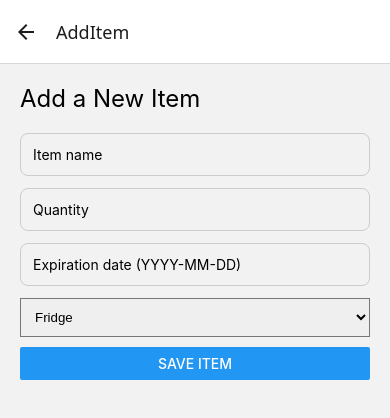
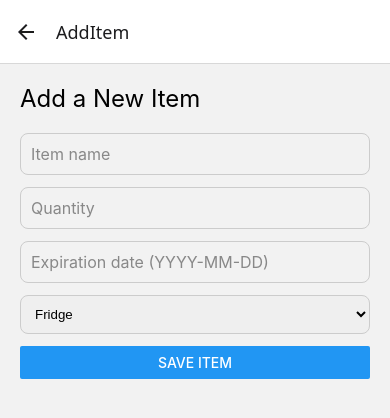
Before and after one commit to Echo294/Fridgify, a React Native app: screen /AddItem in a window 390 px wide. Shown: the top 418 px of the page. Built offline with nearby package versions, Linux system fonts and the light colour scheme.

Commit message:
Fixed the weird grey text on mobile issue and added a few more styling choices. Added a black text file so I can reuse it with whatever I want so I can change the text for everything all at once

```diff
--- a/package.json
+++ b/package.json
@@ -3,11 +3,13 @@
   "version": "1.0.0",
   "dependencies": {
     "@expo/ui": "~56.0.18",
+    "@react-native-picker/picker": "2.11.4",
     "@react-navigation/native": "^7.3.3",
     "@react-navigation/native-stack": "^7.17.5",
     "@supabase/supabase-js": "^2.108.2",
     "expo": "~56.0.12",
     "expo-constants": "~56.0.18",
+    "expo-dev-client": "~56.0.20",
     "expo-device": "~56.0.4",
     "expo-font": "~56.0.7",
     "expo-glass-effect": "~56.0.4",
@@ -26,8 +28,7 @@
     "react-native-safe-area-context": "~5.7.0",
     "react-native-screens": "4.25.2",
     "react-native-web": "~0.21.0",
-    "react-native-worklets": "0.8.3",
-    "@react-native-picker/picker": "2.11.4"
+    "react-native-worklets": "0.8.3"
   },
   "devDependencies": {
     "@types/react": "~19.2.2",
--- /dev/null
+++ b/src/components/AppTextInput.tsx
@@ -0,0 +1,30 @@
+import { StyleProp, TextInput, TextInputProps, TextStyle } from "react-native";
+
+interface AppTextInputProps extends TextInputProps {
+  style?: StyleProp<TextStyle>;
+  placeholderTextColor?: string;
+}
+
+export default function AppTextInput({
+  style,
+  placeholderTextColor,
+  ...props
+}: AppTextInputProps) {
+  return (
+    <TextInput
+      {...props}
+      style={[
+        {
+          color: "black", // fixes white text issue
+          borderWidth: 1,
+          borderColor: "#ccc",
+          padding: 10,
+          borderRadius: 8,
+          fontSize: 16,
+        },
+        style,
+      ]}
+      placeholderTextColor={placeholderTextColor || "#888"}
+    />
+  );
+}
--- a/src/screens/AddItemScreen.tsx
+++ b/src/screens/AddItemScreen.tsx
@@ -1,7 +1,8 @@
 import { Picker } from "@react-native-picker/picker";
 import { useState } from "react";
-import { Button, StyleSheet, Text, TextInput, View } from "react-native";
+import { Button, StyleSheet, Text, View } from "react-native";
 import { supabase } from "../../supabase/supabase";
+import AppTextInput from "../components/AppTextInput";
 
 export default function AddItemScreen() {
   const [name, setName] = useState("");
@@ -10,9 +11,6 @@ export default function AddItemScreen() {
   const [expiration, setExpiration] = useState("");
   const [location, setLocation] = useState("fridge");
 
-  //this bit of code handles saving the new item in the database
-  //tells is what table to write to, what info it needs to insert
-  //waits fot the request from supabase, than returns the result
   const handleSave = async () => {
     const { data, error } = await supabase
       .from("items")
@@ -27,8 +25,6 @@ export default function AddItemScreen() {
       ])
       .select();
 
-    //throws up an error is something goes wrong, or saves the item and says it was successful
-
     if (error) {
       console.log("Error saving that item:", error);
       alert("Error saving that item. Please try again." + error.message);
@@ -36,7 +32,6 @@ export default function AddItemScreen() {
       console.log("Item saved successfully:", data);
       alert("Item saved successfully.");
 
-      //clears form after successful save
       setName("");
       setQuantity("");
       setCategory("");
@@ -44,37 +39,36 @@ export default function AddItemScreen() {
     }
   };
 
-  //this is just the styling of the form and all of the buttons
   return (
     <View style={styles.container}>
       <Text style={styles.title}>Add a New Item</Text>
 
-      <TextInput
-        style={styles.input}
+      <AppTextInput
         placeholder="Item name"
         value={name}
         onChangeText={setName}
+        style={styles.input}
       />
 
-      <TextInput
-        style={styles.input}
+      <AppTextInput
         placeholder="Quantity"
         value={quantity}
         onChangeText={setQuantity}
         keyboardType="numeric"
+        style={styles.input}
       />
 
-      <TextInput
-        style={styles.input}
+      <AppTextInput
         placeholder="Expiration date (YYYY-MM-DD)"
         value={expiration}
         onChangeText={setExpiration}
+        style={styles.input}
       />
 
       <Picker
         selectedValue={location}
         onValueChange={setLocation}
-        style={{ borderWidth: 1, padding: 10, marginBottom: 10 }}
+        style={styles.picker}
       >
         <Picker.Item label="Fridge" value="fridge" />
         <Picker.Item label="Freezer" value="freezer" />
@@ -90,10 +84,13 @@ const styles = StyleSheet.create({
   container: { flex: 1, padding: 20 },
   title: { fontSize: 24, marginBottom: 20 },
   input: {
+    marginBottom: 12,
+  },
+  picker: {
     borderWidth: 1,
     borderColor: "#ccc",
-    padding: 12,
+    padding: 10,
+    marginBottom: 12,
     borderRadius: 8,
-    marginBottom: 12,
   },
 });
--- a/src/screens/EditItem.tsx
+++ b/src/screens/EditItem.tsx
@@ -1,8 +1,9 @@
 import { Picker } from "@react-native-picker/picker";
 import { RouteProp, useNavigation, useRoute } from "@react-navigation/native";
 import { useState } from "react";
-import { Button, Text, TextInput, View } from "react-native";
+import { Button, StyleSheet, Text, View } from "react-native";
 import { supabase } from "../../supabase/supabase";
+import AppTextInput from "../components/AppTextInput";
 
 type Item = {
   id: number;
@@ -46,49 +47,63 @@ export default function EditItem() {
   };
 
   return (
-    <View style={{ padding: 20 }}>
-      <Text style={{ fontSize: 24, marginBottom: 20 }}>Edit Item</Text>
+    <View style={styles.container}>
+      <Text style={styles.title}>Edit Item</Text>
 
-      <TextInput
+      <AppTextInput
         value={name}
         onChangeText={setName}
         placeholder="Name"
-        style={{ borderWidth: 1, padding: 10, marginBottom: 10 }}
+        style={styles.input}
       />
 
-      <TextInput
+      <AppTextInput
         value={quantity}
         onChangeText={setQuantity}
         placeholder="Quantity"
         keyboardType="numeric"
-        style={{ borderWidth: 1, padding: 10, marginBottom: 10 }}
+        style={styles.input}
       />
 
-      <TextInput
+      <AppTextInput
         value={category}
         onChangeText={setCategory}
         placeholder="Category"
-        style={{ borderWidth: 1, padding: 10, marginBottom: 10 }}
+        style={styles.input}
       />
 
-      <TextInput
+      <AppTextInput
         value={expiration}
         onChangeText={setExpiration}
-        placeholder="Expiration"
-        style={{ borderWidth: 1, padding: 10, marginBottom: 10 }}
+        placeholder="Expiration (YYYY-MM-DD)"
+        style={styles.input}
       />
 
       <Picker
         selectedValue={location}
-        onValueChange={(value) => setLocation(value)}
-        style={{
-          borderWidth: 1,
-          borderColor: "#ccc",
-          borderRadius: 8,
-          marginBottom: 10,
-        }}
-      />
+        onValueChange={setLocation}
+        style={styles.picker}
+      >
+        <Picker.Item label="Fridge" value="fridge" />
+        <Picker.Item label="Freezer" value="freezer" />
+        <Picker.Item label="Pantry" value="pantry" />
+      </Picker>
+
       <Button title="Save Changes" onPress={handleUpdate} />
     </View>
   );
 }
+
+const styles = StyleSheet.create({
+  container: { flex: 1, padding: 20 },
+  title: { fontSize: 24, marginBottom: 20, color: "black" },
+  input: {
+    marginBottom: 12,
+  },
+  picker: {
+    borderWidth: 1,
+    borderColor: "#ccc",
+    borderRadius: 8,
+    marginBottom: 12,
+  },
+});
--- a/src/screens/FeedbackScreen.tsx
+++ b/src/screens/FeedbackScreen.tsx
@@ -1,6 +1,13 @@
 import { useState } from "react";
-import { ActivityIndicator, Button, Text, TextInput, View } from "react-native";
+import {
+    ActivityIndicator,
+    Button,
+    StyleSheet,
+    Text,
+    View,
+} from "react-native";
 import { supabase } from "../../supabase/supabase";
+import AppTextInput from "../components/AppTextInput";
 
 export default function FeedbackScreen() {
   const [message, setMessage] = useState("");
@@ -33,16 +40,9 @@ export default function FeedbackScreen() {
 
   if (submitted) {
     return (
-      <View
-        style={{
-          flex: 1,
-          justifyContent: "center",
-          alignItems: "center",
-          padding: 20,
-        }}
-      >
-        <Text style={{ fontSize: 20, marginBottom: 10 }}>Thank you!</Text>
-        <Text style={{ textAlign: "center" }}>
+      <View style={styles.centered}>
+        <Text style={styles.thankYouTitle}>Thank you!</Text>
+        <Text style={styles.thankYouText}>
           Your feedback has been submitted.
         </Text>
       </View>
@@ -50,28 +50,18 @@ export default function FeedbackScreen() {
   }
 
   return (
-    <View style={{ flex: 1, padding: 20 }}>
-      <Text style={{ fontSize: 24, marginBottom: 20 }}>Send Feedback</Text>
+    <View style={styles.container}>
+      <Text style={styles.title}>Send Feedback</Text>
 
-      <TextInput
+      <AppTextInput
         placeholder="Tell me what you'd improve or what you'd like to see here!"
         value={message}
         onChangeText={setMessage}
         multiline
-        style={{
-          height: 150,
-          borderWidth: 1,
-          borderColor: "#ccc",
-          borderRadius: 10,
-          padding: 10,
-          textAlignVertical: "top",
-          marginBottom: 20,
-        }}
+        style={styles.textArea}
       />
 
-      {error ? (
-        <Text style={{ color: "red", marginBottom: 10 }}>{error}</Text>
-      ) : null}
+      {error ? <Text style={styles.error}>{error}</Text> : null}
 
       {loading ? (
         <ActivityIndicator size="large" color="#4CAF50" />
@@ -81,3 +71,22 @@ export default function FeedbackScreen() {
     </View>
   );
 }
+
+const styles = StyleSheet.create({
+  container: { flex: 1, padding: 20 },
+  centered: {
+    flex: 1,
+    justifyContent: "center",
+    alignItems: "center",
+    padding: 20,
+  },
+  title: { fontSize: 24, marginBottom: 20, color: "black" },
+  thankYouTitle: { fontSize: 20, marginBottom: 10, color: "black" },
+  thankYouText: { textAlign: "center", color: "black" },
+  textArea: {
+    height: 150,
+    textAlignVertical: "top",
+    marginBottom: 20,
+  },
+  error: { color: "red", marginBottom: 10 },
+});
--- a/src/screens/ItemsScreen.tsx
+++ b/src/screens/ItemsScreen.tsx
@@ -1,7 +1,14 @@
 import type { NavigationProp } from "@react-navigation/native";
 import { useFocusEffect, useNavigation } from "@react-navigation/native";
 import { useCallback, useState } from "react";
-import { Button, FlatList, Text, TouchableOpacity, View } from "react-native";
+import {
+  Button,
+  FlatList,
+  StyleSheet,
+  Text,
+  TouchableOpacity,
+  View,
+} from "react-native";
 import { supabase } from "../../supabase/supabase";
 import { getRecipesByIngredients } from "../lib/recipes";
 
@@ -27,7 +34,6 @@ export default function ItemsScreen() {
   const navigation =
     useNavigation<NavigationProp<RootStackParamList, "Items">>();
 
-  // Fetch items from Supabase
   const fetchItems = async () => {
     const { data, error } = await supabase
       .from("items")
@@ -37,85 +43,56 @@ export default function ItemsScreen() {
       console.log("Error fetching items:", error);
     } else {
       setItems(data as Item[]);
-      console.log("Fetched items:", data);
     }
   };
 
-  // Delete an item
   const handleDelete = async (id: string) => {
     const { error } = await supabase.from("items").delete().eq("id", id);
 
     if (error) {
       console.log("Error deleting item:", error);
     } else {
-      console.log("Item deleted");
       fetchItems();
     }
   };
 
-  // Auto-refresh when screen is focused
   useFocusEffect(
     useCallback(() => {
       fetchItems();
     }, []),
   );
 
-  // Test recipes button handler
   const findRecipes = async () => {
     try {
-      // Convert your stored items into a comma-separated string of ingredient names
       const ingredientString = items.map((i) => i.name).join(",");
 
-      if (ingredientString.length === 0) {
+      if (!ingredientString) {
         console.log("No ingredients found");
         return;
       }
 
       const result = await getRecipesByIngredients(ingredientString);
-
       navigation.navigate("Recipes", { recipes: result });
     } catch (err) {
       console.log("FULL ERROR:", JSON.stringify(err, null, 2));
     }
   };
+
   return (
-    <View style={{ flex: 1, padding: 20 }}>
-      <Text style={{ fontSize: 24, marginBottom: 20 }}>Items</Text>
+    <View style={styles.container}>
+      <Text style={styles.title}>Items</Text>
 
       {/* Filter Buttons */}
-      <View
-        style={{
-          flexDirection: "row",
-          justifyContent: "space-around",
-          marginBottom: 15,
-          paddingHorizontal: 10,
-        }}
-      >
-        <TouchableOpacity onPress={() => setFilter("all")}>
-          <Text style={{ fontWeight: filter === "all" ? "bold" : "normal" }}>
-            All
-          </Text>
-        </TouchableOpacity>
-
-        <TouchableOpacity onPress={() => setFilter("fridge")}>
-          <Text style={{ fontWeight: filter === "fridge" ? "bold" : "normal" }}>
-            Fridge
-          </Text>
-        </TouchableOpacity>
-
-        <TouchableOpacity onPress={() => setFilter("freezer")}>
-          <Text
-            style={{ fontWeight: filter === "freezer" ? "bold" : "normal" }}
-          >
-            Freezer
-          </Text>
-        </TouchableOpacity>
-
-        <TouchableOpacity onPress={() => setFilter("pantry")}>
-          <Text style={{ fontWeight: filter === "pantry" ? "bold" : "normal" }}>
-            Pantry
-          </Text>
-        </TouchableOpacity>
+      <View style={styles.filterRow}>
+        {["all", "fridge", "freezer", "pantry"].map((loc) => (
+          <TouchableOpacity key={loc} onPress={() => setFilter(loc)}>
+            <Text
+              style={[styles.filterText, filter === loc && styles.filterActive]}
+            >
+              {loc.charAt(0).toUpperCase() + loc.slice(1)}
+            </Text>
+          </TouchableOpacity>
+        ))}
       </View>
 
       <Button title="Find Recipes" onPress={findRecipes} />
@@ -127,44 +104,27 @@ export default function ItemsScreen() {
             : items.filter((item) => item.location === filter)
         }
         keyExtractor={(item) => item.id}
+        contentContainerStyle={{ paddingBottom: 40 }}
         renderItem={({ item }) => (
-          <View
-            style={{
-              marginBottom: 15,
-              padding: 15,
-              borderWidth: 1,
-              borderColor: "#ddd",
-              borderRadius: 10,
-              backgroundColor: "#fafafa",
-            }}
-          >
-            <Text style={{ fontSize: 20, fontWeight: "600", marginBottom: 6 }}>
-              {item.name}
-            </Text>
+          <View style={styles.card}>
+            <Text style={styles.itemName}>{item.name}</Text>
 
-            <Text style={{ color: "#555" }}>Quantity: {item.quantity}</Text>
-            <Text style={{ color: "#555" }}>Expiration: {item.expiration}</Text>
-            <Text style={{ color: "#555" }}>
+            <Text style={styles.itemDetail}>Quantity: {item.quantity}</Text>
+            <Text style={styles.itemDetail}>Expiration: {item.expiration}</Text>
+            <Text style={styles.itemDetail}>
               Location:{" "}
               {item.location.charAt(0).toUpperCase() + item.location.slice(1)}
             </Text>
 
-            <View
-              style={{
-                flexDirection: "row",
-                justifyContent: "flex-end",
-                marginTop: 12,
-                gap: 20,
-              }}
-            >
+            <View style={styles.actionsRow}>
               <TouchableOpacity onPress={() => handleDelete(item.id)}>
-                <Text style={{ color: "red", fontWeight: "600" }}>Delete</Text>
+                <Text style={styles.delete}>Delete</Text>
               </TouchableOpacity>
 
               <TouchableOpacity
                 onPress={() => navigation.navigate("EditItem", { item })}
               >
-                <Text style={{ color: "blue", fontWeight: "600" }}>Edit</Text>
+                <Text style={styles.edit}>Edit</Text>
               </TouchableOpacity>
             </View>
           </View>
@@ -173,3 +133,50 @@ export default function ItemsScreen() {
     </View>
   );
 }
+
+const styles = StyleSheet.create({
+  container: { flex: 1, padding: 20 },
+  title: { fontSize: 24, marginBottom: 20, color: "black" },
+
+  filterRow: {
+    flexDirection: "row",
+    justifyContent: "space-around",
+    marginBottom: 15,
+    paddingHorizontal: 10,
+  },
+  filterText: {
+    fontSize: 16,
+    color: "black",
+  },
+  filterActive: {
+    fontWeight: "bold",
+    textDecorationLine: "underline",
+  },
+
+  card: {
+    marginBottom: 15,
+    padding: 15,
+    borderWidth: 1,
+    borderColor: "#ddd",
+    borderRadius: 10,
+    backgroundColor: "#fafafa",
+  },
+  itemName: {
+    fontSize: 20,
+    fontWeight: "600",
+    marginBottom: 6,
+    color: "black",
+  },
+  itemDetail: {
+    color: "#555",
+  },
+
+  actionsRow: {
+    flexDirection: "row",
+    justifyContent: "flex-end",
+    marginTop: 12,
+    gap: 20,
+  },
+  delete: { color: "red", fontWeight: "600" },
+  edit: { color: "blue", fontWeight: "600" },
+});
--- a/src/screens/RecipeDetails.tsx
+++ b/src/screens/RecipeDetails.tsx
@@ -1,5 +1,12 @@
 import { useEffect, useState } from "react";
-import { ActivityIndicator, Image, ScrollView, Text, View } from "react-native";
+import {
+    ActivityIndicator,
+    Image,
+    ScrollView,
+    StyleSheet,
+    Text,
+    View,
+} from "react-native";
 import { getRecipeDetails } from "../lib/recipes";
 
 export default function RecipeDetails({ route }: { route: any }) {
@@ -23,77 +30,96 @@ export default function RecipeDetails({ route }: { route: any }) {
     })();
   }, [id]);
 
-  // Loading UI
   if (loading) {
     return (
-      <View style={{ flex: 1, justifyContent: "center", alignItems: "center" }}>
+      <View style={styles.centered}>
         <ActivityIndicator size="large" color="#4CAF50" />
-        <Text style={{ marginTop: 10 }}>Loading recipe...</Text>
+        <Text style={styles.loadingText}>Loading recipe...</Text>
       </View>
     );
   }
 
-  // Error UI
   if (error) {
     return (
-      <View
-        style={{
-          flex: 1,
-          justifyContent: "center",
-          alignItems: "center",
-          padding: 20,
-        }}
-      >
-        <Text style={{ fontSize: 18, color: "red", textAlign: "center" }}>
-          {error}
-        </Text>
+      <View style={styles.centered}>
+        <Text style={styles.errorText}>{error}</Text>
       </View>
     );
   }
 
-  // Main UI
   if (!recipe) {
     return (
-      <View style={{ flex: 1, justifyContent: "center", alignItems: "center" }}>
-        <Text style={{ fontSize: 18, color: "red", textAlign: "center" }}>
-          Recipe not found.
-        </Text>
+      <View style={styles.centered}>
+        <Text style={styles.errorText}>Recipe not found.</Text>
       </View>
     );
   }
 
   return (
-    <ScrollView style={{ flex: 1, padding: 20 }}>
-      <Image
-        source={{ uri: recipe.image }}
-        style={{
-          width: "100%",
-          height: 220,
-          borderRadius: 12,
-          marginBottom: 20,
-        }}
-      />
+    <ScrollView
+      style={styles.container}
+      contentContainerStyle={{ paddingBottom: 40 }} // prevents cutoff
+    >
+      <Image source={{ uri: recipe.image }} style={styles.image} />
 
-      <Text style={{ fontSize: 26, fontWeight: "700", marginBottom: 10 }}>
-        {recipe.title}
-      </Text>
+      <Text style={styles.title}>{recipe.title}</Text>
 
-      <Text style={{ fontSize: 20, fontWeight: "600", marginTop: 20 }}>
-        Ingredients
-      </Text>
+      <Text style={styles.sectionTitle}>Ingredients</Text>
       {recipe.extendedIngredients?.map((ing: any) => (
-        <Text key={ing.id} style={{ marginVertical: 2 }}>
+        <Text key={ing.id} style={styles.ingredient}>
           • {ing.original}
         </Text>
       ))}
 
-      <Text style={{ fontSize: 20, fontWeight: "600", marginTop: 20 }}>
-        Instructions
-      </Text>
-      <Text style={{ marginTop: 10, lineHeight: 22 }}>
+      <Text style={styles.sectionTitle}>Instructions</Text>
+      <Text style={styles.instructions}>
         {recipe.instructions?.replace(/<\/?[^>]+(>|$)/g, "") ||
           "No instructions available."}
       </Text>
     </ScrollView>
   );
 }
+
+const styles = StyleSheet.create({
+  container: { flex: 1, padding: 20 },
+  centered: {
+    flex: 1,
+    justifyContent: "center",
+    alignItems: "center",
+    padding: 20,
+  },
+  loadingText: { marginTop: 10, color: "black" },
+  errorText: { fontSize: 18, color: "red", textAlign: "center" },
+
+  image: {
+    width: "100%",
+    height: 220,
+    borderRadius: 12,
+    marginBottom: 20,
+  },
+
+  title: {
+    fontSize: 26,
+    fontWeight: "700",
+    marginBottom: 10,
+    color: "black",
+  },
+
+  sectionTitle: {
+    fontSize: 20,
+    fontWeight: "600",
+    marginTop: 20,
+    color: "black",
+  },
+
+  ingredient: {
+    marginVertical: 2,
+    color: "black",
+  },
+
+  instructions: {
+    marginTop: 10,
+    lineHeight: 22,
+    color: "black",
+  },
+});
--- a/src/screens/RecipesScreen.tsx
+++ b/src/screens/RecipesScreen.tsx
@@ -1,6 +1,13 @@
 import { useNavigation } from "@react-navigation/native";
 import type { FC } from "react";
-import { FlatList, Image, Text, TouchableOpacity, View } from "react-native";
+import {
+  FlatList,
+  Image,
+  StyleSheet,
+  Text,
+  TouchableOpacity,
+  View,
+} from "react-native";
 
 type Recipe = {
   id: number | string;
@@ -23,45 +30,27 @@ const RecipesScreen: FC<Props> = ({ route }) => {
   const navigation = useNavigation<any>();
 
   return (
-    <View style={{ flex: 1, padding: 20 }}>
-      <Text style={{ fontSize: 24, marginBottom: 20 }}>Recipes</Text>
+    <View style={styles.container}>
+      <Text style={styles.title}>Recipes</Text>
 
       <FlatList
         data={recipes}
         keyExtractor={(item) => item.id.toString()}
+        contentContainerStyle={{ paddingBottom: 40 }} // prevents cutoff
         renderItem={({ item }) => (
           <TouchableOpacity
             onPress={() => navigation.navigate("RecipeDetail", { id: item.id })}
           >
-            <View
-              style={{
-                marginBottom: 20,
-                padding: 15,
-                borderWidth: 1,
-                borderColor: "#ddd",
-                borderRadius: 10,
-                backgroundColor: "#fafafa",
-              }}
-            >
-              <Image
-                source={{ uri: item.image }}
-                style={{
-                  width: "100%",
-                  height: 150,
-                  borderRadius: 10,
-                  marginBottom: 10,
-                }}
-              />
+            <View style={styles.card}>
+              <Image source={{ uri: item.image }} style={styles.image} />
 
-              <Text style={{ fontSize: 18, fontWeight: "600" }}>
-                {item.title}
-              </Text>
+              <Text style={styles.recipeTitle}>{item.title}</Text>
 
-              <Text style={{ color: "#555", marginTop: 5 }}>
+              <Text style={styles.detail}>
                 Used Ingredients: {item.usedIngredientCount}
               </Text>
 
-              <Text style={{ color: "#555" }}>
+              <Text style={styles.detail}>
                 Missing Ingredients: {item.missedIngredientCount}
               </Text>
             </View>
@@ -73,3 +62,35 @@ const RecipesScreen: FC<Props> = ({ route }) => {
 };
 
 export default RecipesScreen;
+
+const styles = StyleSheet.create({
+  container: { flex: 1, padding: 20 },
+  title: { fontSize: 24, marginBottom: 20, color: "black" },
+
+  card: {
+    marginBottom: 20,
+    padding: 15,
+    borderWidth: 1,
+    borderColor: "#ddd",
+    borderRadius: 10,
+    backgroundColor: "#fafafa",
+  },
+
+  image: {
+    width: "100%",
+    height: 150,
+    borderRadius: 10,
+    marginBottom: 10,
+  },
+
+  recipeTitle: {
+    fontSize: 18,
+    fontWeight: "600",
+    color: "black",
+    marginBottom: 6,
+  },
+
+  detail: {
+    color: "#555",
+  },
+});
```
Also changed, not shown: app.json (+7 -1 lines), eas.json (added, +21 -0 lines), 1 other file (tests, documents, lock files or other folders).
